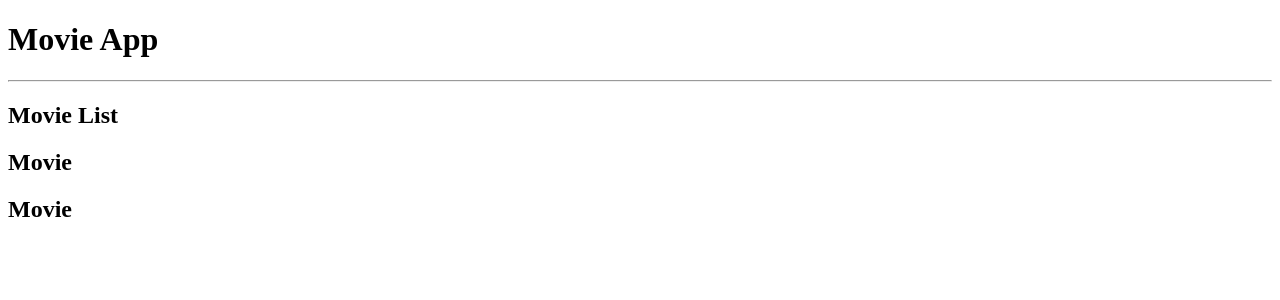
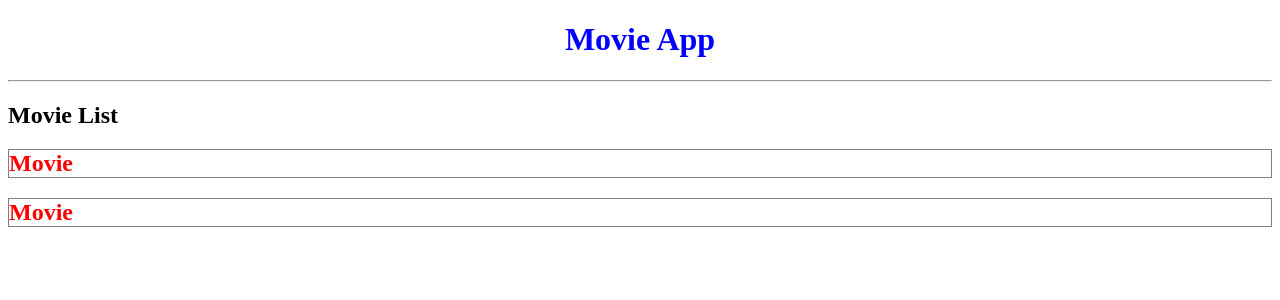
Before and after one commit to EmrahAKCAL/Angular-Tutorial-And-Applications, an Angular app in the folder MovieApp/: page / in a window 1280 px wide. Shown: the top 300 px of the page. Built offline with nearby package versions, Linux system fonts and the light colour scheme.

Commit message:
css componentleri ile html sayfasına stil özelliği verildi

```diff
--- a/MovieApp/src/app/app.component.css
+++ b/MovieApp/src/app/app.component.css
@@ -0,0 +1,5 @@
+/*bu dosyanın içerisindeki css kodları sadece app.component.html sayfasına uygulanır.*/
+h1{
+    color: blue;
+    text-align: center;
+}
--- a/MovieApp/src/app/movie/movie.component.css
+++ b/MovieApp/src/app/movie/movie.component.css
@@ -0,0 +1,5 @@
+/*Bu dosyadaki css kodları sadece kendi html sayfasına özgüdür.*/
+h2{
+    color: red;
+    border: 1px solid grey;
+}
```
